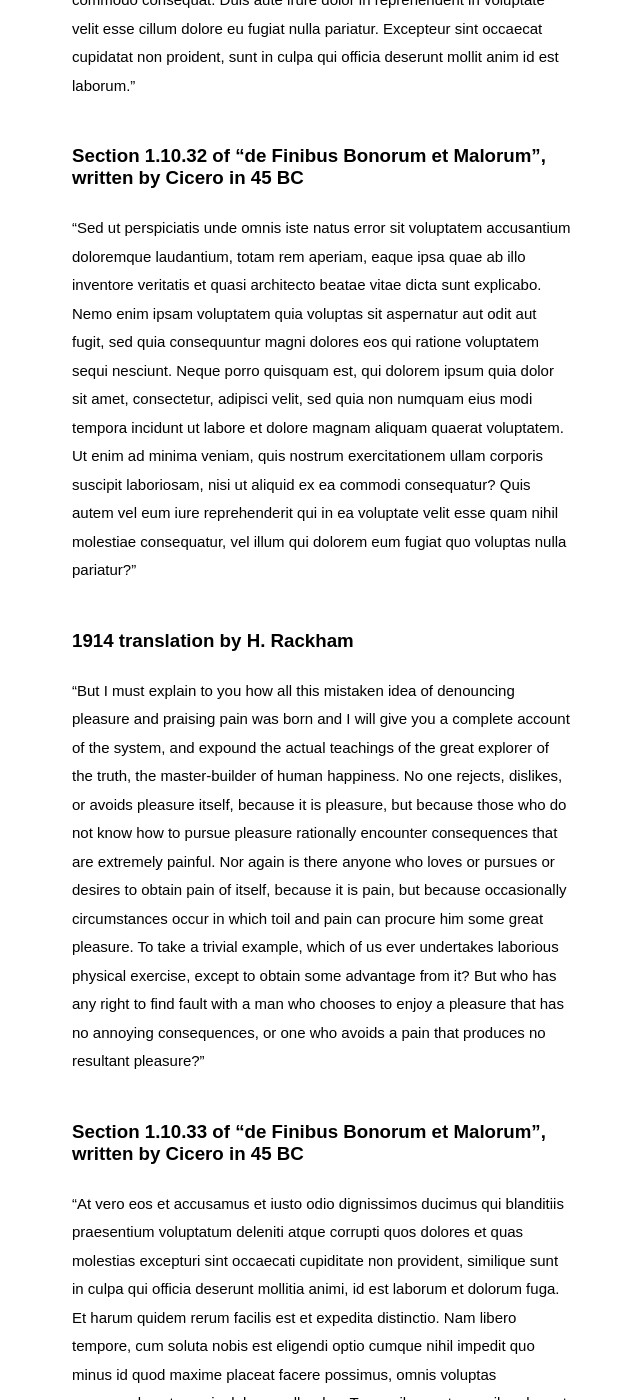
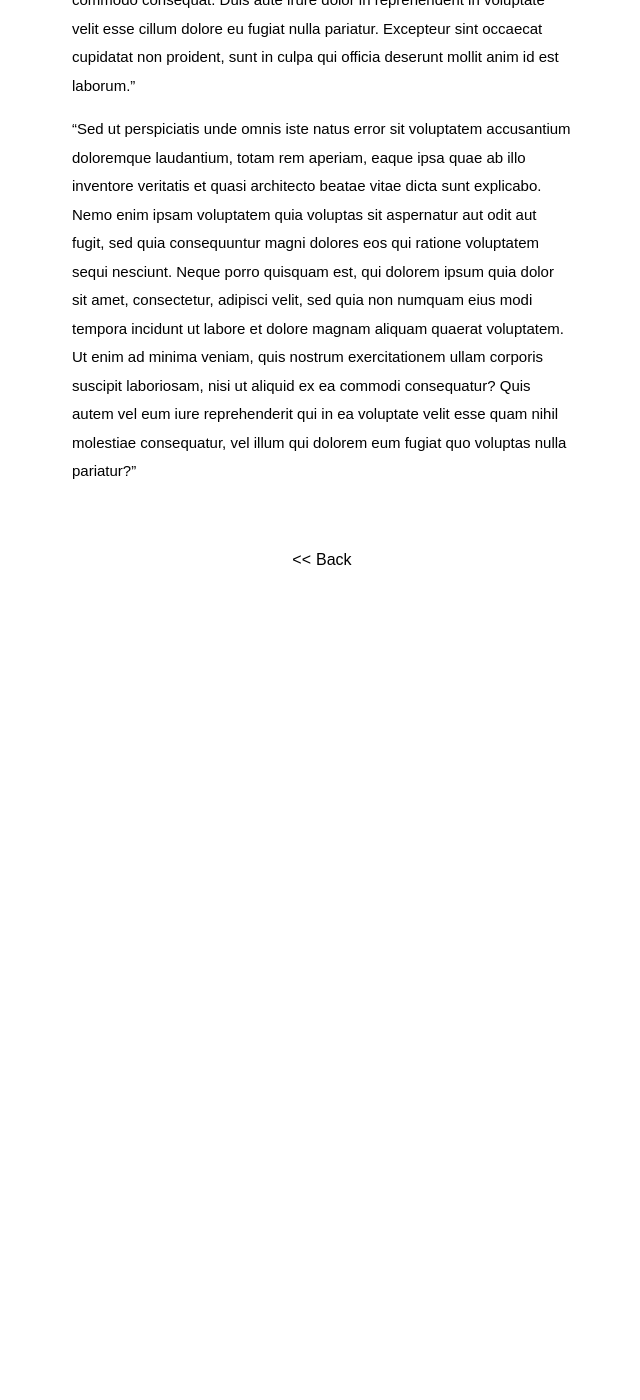
Before and after one commit to beingzy/beingzy.github.io, a Jekyll site: the page built from _posts/2015-09-06-lorem-ipsum.md, in a window 1280 px wide and 1400 px high, scrolled down 482 px. Shown: the whole window, without its empty margins (318-958 px from the left). Built offline with Jekyll 4.4.1, drawn with Linux system fonts in a browser that asks for light colours; some web fonts are replaced; after the commit the page ends 1096 px from its top, so only the background shows below that; some of the changed text lies outside the part shown.

Commit message:
update the lorem ipsum, test post

```diff
--- a/_posts/2015-09-06-lorem-ipsum.md
+++ b/_posts/2015-09-06-lorem-ipsum.md
@@ -1,24 +1,10 @@
 ---
-title: Lorem Ipsum
-updated: 2015-09-06 15:56
+title: a post full of Lorem Ipsum
+updated: 2017-07-22 14:53
 ---
 
 ### The standard Lorem Ipsum passage, used since the 1500s
 
 "Lorem ipsum dolor sit amet, consectetur adipiscing elit, sed do eiusmod tempor incididunt ut labore et dolore magna aliqua. Ut enim ad minim veniam, quis nostrud exercitation ullamco laboris nisi ut aliquip ex ea commodo consequat. Duis aute irure dolor in reprehenderit in voluptate velit esse cillum dolore eu fugiat nulla pariatur. Excepteur sint occaecat cupidatat non proident, sunt in culpa qui officia deserunt mollit anim id est laborum."
 
-### Section 1.10.32 of "de Finibus Bonorum et Malorum", written by Cicero in 45 BC
-
 "Sed ut perspiciatis unde omnis iste natus error sit voluptatem accusantium doloremque laudantium, totam rem aperiam, eaque ipsa quae ab illo inventore veritatis et quasi architecto beatae vitae dicta sunt explicabo. Nemo enim ipsam voluptatem quia voluptas sit aspernatur aut odit aut fugit, sed quia consequuntur magni dolores eos qui ratione voluptatem sequi nesciunt. Neque porro quisquam est, qui dolorem ipsum quia dolor sit amet, consectetur, adipisci velit, sed quia non numquam eius modi tempora incidunt ut labore et dolore magnam aliquam quaerat voluptatem. Ut enim ad minima veniam, quis nostrum exercitationem ullam corporis suscipit laboriosam, nisi ut aliquid ex ea commodi consequatur? Quis autem vel eum iure reprehenderit qui in ea voluptate velit esse quam nihil molestiae consequatur, vel illum qui dolorem eum fugiat quo voluptas nulla pariatur?"
-
-### 1914 translation by H. Rackham
-
-"But I must explain to you how all this mistaken idea of denouncing pleasure and praising pain was born and I will give you a complete account of the system, and expound the actual teachings of the great explorer of the truth, the master-builder of human happiness. No one rejects, dislikes, or avoids pleasure itself, because it is pleasure, but because those who do not know how to pursue pleasure rationally encounter consequences that are extremely painful. Nor again is there anyone who loves or pursues or desires to obtain pain of itself, because it is pain, but because occasionally circumstances occur in which toil and pain can procure him some great pleasure. To take a trivial example, which of us ever undertakes laborious physical exercise, except to obtain some advantage from it? But who has any right to find fault with a man who chooses to enjoy a pleasure that has no annoying consequences, or one who avoids a pain that produces no resultant pleasure?"
-
-### Section 1.10.33 of "de Finibus Bonorum et Malorum", written by Cicero in 45 BC
-
-"At vero eos et accusamus et iusto odio dignissimos ducimus qui blanditiis praesentium voluptatum deleniti atque corrupti quos dolores et quas molestias excepturi sint occaecati cupiditate non provident, similique sunt in culpa qui officia deserunt mollitia animi, id est laborum et dolorum fuga. Et harum quidem rerum facilis est et expedita distinctio. Nam libero tempore, cum soluta nobis est eligendi optio cumque nihil impedit quo minus id quod maxime placeat facere possimus, omnis voluptas assumenda est, omnis dolor repellendus. Temporibus autem quibusdam et aut officiis debitis aut rerum necessitatibus saepe eveniet ut et voluptates repudiandae sint et molestiae non recusandae. Itaque earum rerum hic tenetur a sapiente delectus, ut aut reiciendis voluptatibus maiores alias consequatur aut perferendis doloribus asperiores repellat."
-
-### 1914 translation by H. Rackham
-
-"On the other hand, we denounce with righteous indignation and dislike men who are so beguiled and demoralized by the charms of pleasure of the moment, so blinded by desire, that they cannot foresee the pain and trouble that are bound to ensue; and equal blame belongs to those who fail in their duty through weakness of will, which is the same as saying through shrinking from toil and pain. These cases are perfectly simple and easy to distinguish. In a free hour, when our power of choice is untrammelled and when nothing prevents our being able to do what we like best, every pleasure is to be welcomed and every pain avoided. But in certain circumstances and owing to the claims of duty or the obligations of business it will frequently occur that pleasures have to be repudiated and annoyances accepted. The wise man therefore always holds in these matters to this principle of selection: he rejects pleasures to secure other greater pleasures, or else he endures pains to avoid worse pains."
```
